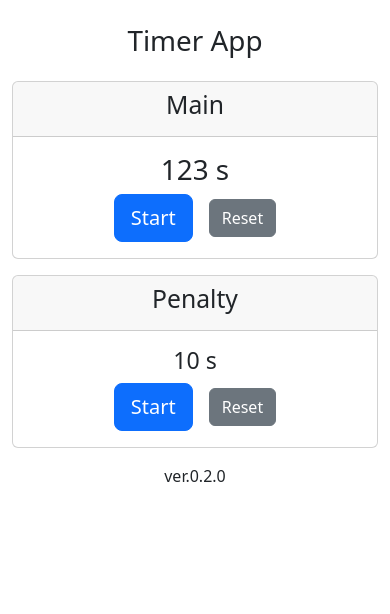
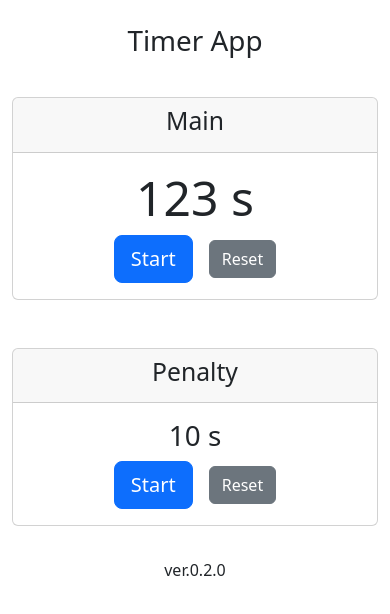
Before and after one commit to hirakero/robocar-timer, a React (Create React App) app: page / in a window 390 px wide. Shown: the top 614 px of the page. Built offline with nearby package versions, Linux system fonts and the light colour scheme.

Commit message:
feat: Make timer responsive and enlarge font

```diff
--- /dev/null
+++ b/src/App.css
@@ -0,0 +1,7 @@
+.fs-0 {
+    font-size: 3em;
+}
+
+.double-size {
+    font-size: 2em;
+}
--- a/src/App.js
+++ b/src/App.js
@@ -1,6 +1,7 @@
 import {useEffect} from "react";
 import Timer from "./components/Timer";
 import useTimer from "./hooks/useTimer";
+import "./App.css";
 
 function App() {
   const BEEP_VOLUME = 1.0;
@@ -44,41 +45,38 @@ function App() {
     }
   };
 
-  function getBGClassName(isMainRunning, isPenaltyRunning) {
-    if (isMainRunning) {
-      return isPenaltyRunning ? "penalty-running" : "main-running";
-    }
-    return "stopped";
-  }
-
   return (
     <div className="container text-center py-4">
       <header className="mb-4">
         <h1>Timer App</h1>
       </header>
-      <main>
+      <main className="row">
+        <div className="col-12 col-md-6 mb-3">
           <Timer
+            // className="col-sd-6"
             label="Main"
             time={mainTimer.time}
             setTime={mainTimer.setTime}
             isRunning={mainTimer.isRunning}
             onStartPause={mainTimer.startPause}
             onReset={mainTimer.reset}
-          mainFontSize="fs-1"
+            mainFontSize="fs-0"
             runningColor="bg-primary-subtle"
           />
-
+        </div>
+        <div className="col-12 col-md-6 mb-3">
           <Timer
+            // className="col-sd-6"
             label="Penalty"
             time={penaltyTimer.time}
             setTime={penaltyTimer.setTime}
             isRunning={penaltyTimer.isRunning}
             onStartPause={handlePenaltyStartPause}
             onReset={penaltyTimer.reset}
-          mainFontSize=""
+            mainFontSize="fs-1"
             runningColor="bg-warning-subtle"
-
           />
+        </div>
       </main>
       <footer >
         ver.0.2.0
```
Lines whose indentation alone changed are shown as unchanged.
